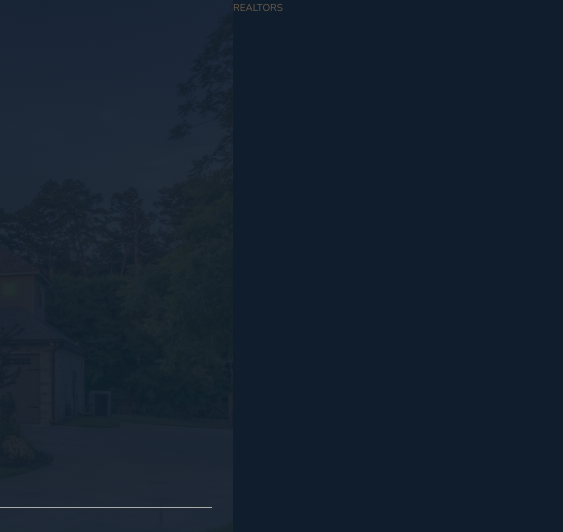
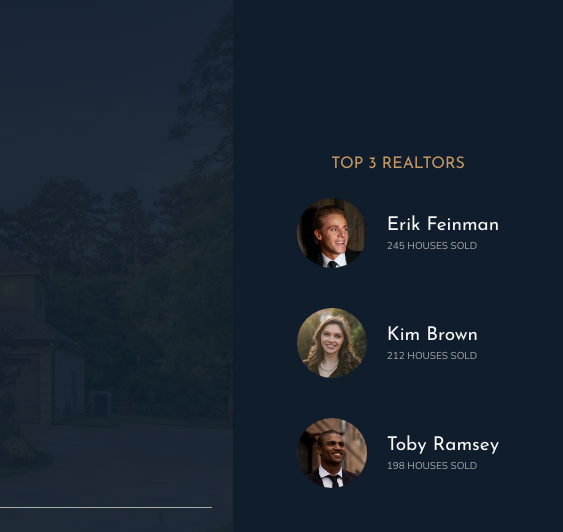
Before and after one commit to princecabrera/nexter-grid, a website: page index.html in a window 1280 px wide. Shown: the top 532 px of the page, 717-1280 px from the left. Drawn offline with nearby package versions, Linux system fonts and the light colour scheme.

Commit message:
completed realtors section

```diff
--- a/index.html
+++ b/index.html
@@ -26,7 +26,26 @@
             <img src="img/logo-techcrunch.png" alt="Seen on logo 4">
         </div>
     </header>
-    <div class="realtors">REALTORS</div>
+    <div class="realtors">
+        <h3 class="heading-3">top 3 realtors</h3>
+        <div class="realtors__list">
+            <img src="img/realtor-1.jpeg" alt="Realtor 1" class="realtors__img">
+            <div class="realtors__details">
+                <h4 class="heading-4 heading-4--light">Erik Feinman</h4>
+                <p class="realtors__sold">245 houses sold</p>
+            </div>
+            <img src="img/realtor-2.jpeg" alt="" class="realtors__img">
+            <div class="realtors__details">
+                <h4 class="heading-4 heading-4--light">Kim Brown</h4>
+                <p class="realtors__sold">212 houses sold</p>
+            </div>
+            <img src="img/realtor-3.jpeg" alt="" class="realtors__img">
+            <div class="realtors__details">
+                <h4 class="heading-4 heading-4--light">toby ramsey</h4>
+                <p class="realtors__sold">198 houses sold</p>
+            </div>
+        </div>
+    </div>
     <section class="features">
         <div class="feature">
             <svg class="feature__icon">
--- a/sass/_realtors.scss
+++ b/sass/_realtors.scss
@@ -1,4 +1,29 @@
 .realtors {
     background-color: $color-secondary;
     grid-column: col-start 7 / full-end;
+    padding: 3rem;
+    display: grid;
+    align-content: center;
+    justify-content: center;
+    justify-items: center;
+    grid-row-gap: 2rem;
+
+    &__list {
+        display: grid;
+        grid-template-columns: min-content max-content;
+        grid-column-gap: 2rem;
+        grid-row-gap: 5vh;
+        align-items: center;
+
+    }
+    &__img {
+        width: 7rem;
+        border-radius: 50%;
+        display: block;
+    }
+    &__sold {
+        text-transform: uppercase;
+        color: $color-grey-light-2;
+        margin-top: -3px;
+    }
 }
```
Also changed, not shown: css/style.css.
